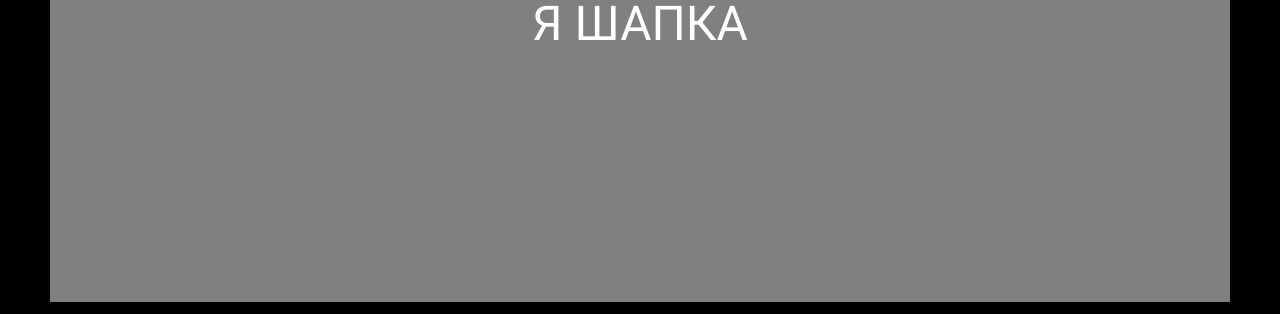
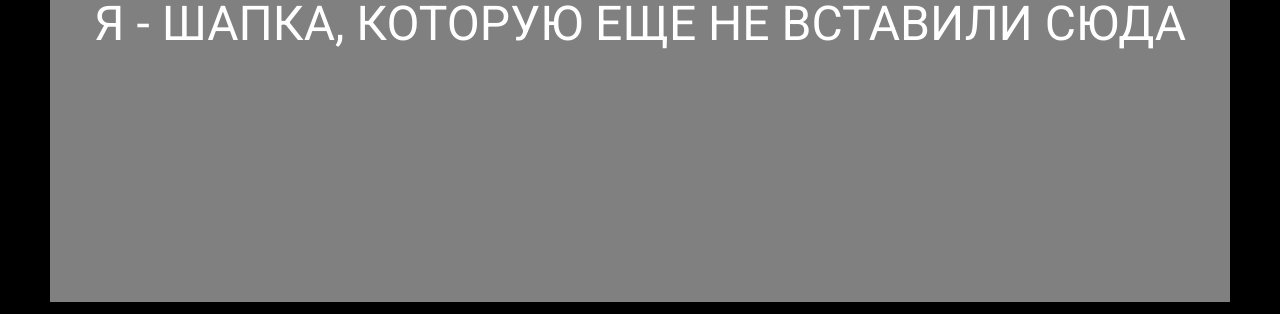
Before and after one commit to WhyNotSayYes/salsaloca, a plain HTML site: page index.html in a window 1280 px wide. Shown: the top 314 px of the page. Drawn offline with Linux system fonts and the light colour scheme; a web font is replaced by a local one.

Commit message:
text edition

```diff
--- a/index.html
+++ b/index.html
@@ -19,7 +19,7 @@
         <header class="header">
             <div class="header__all _container">
                 <div class="header__image">
-                Я ШАПКА
+                Я - ШАПКА, КОТОРУЮ ЕЩЕ НЕ ВСТАВИЛИ СЮДА
                 </div>
             </div>
             <div class="header__container _container">
```
